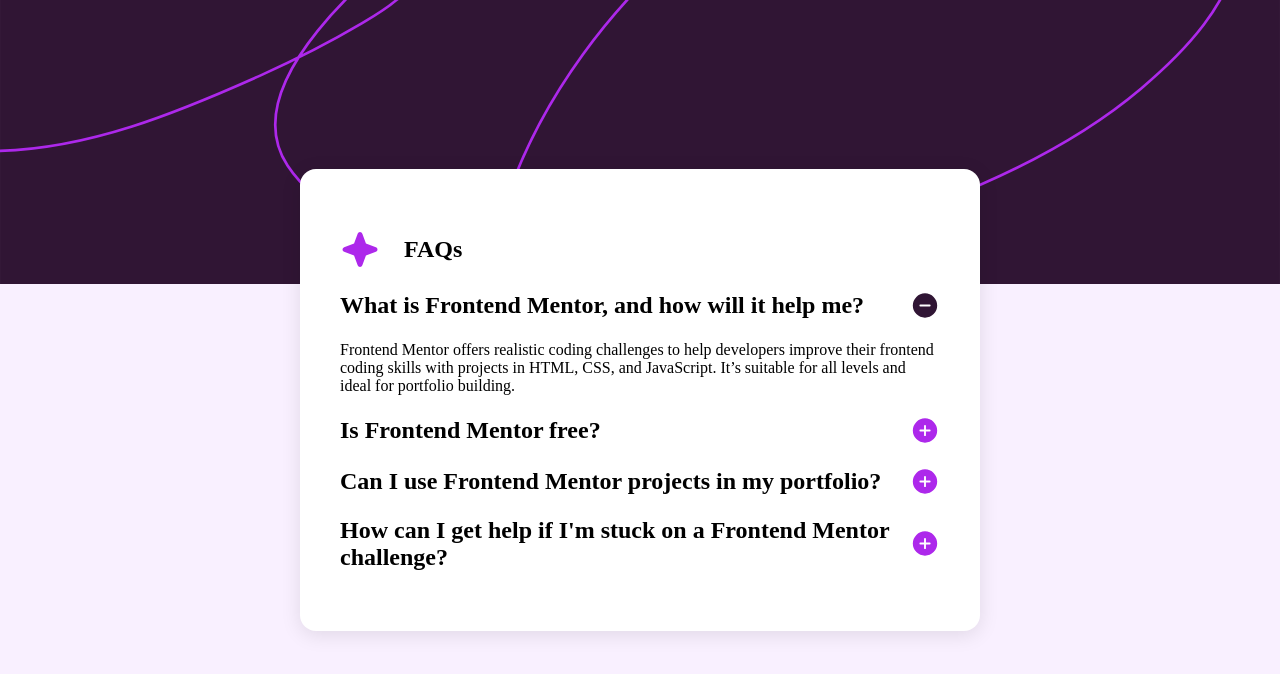
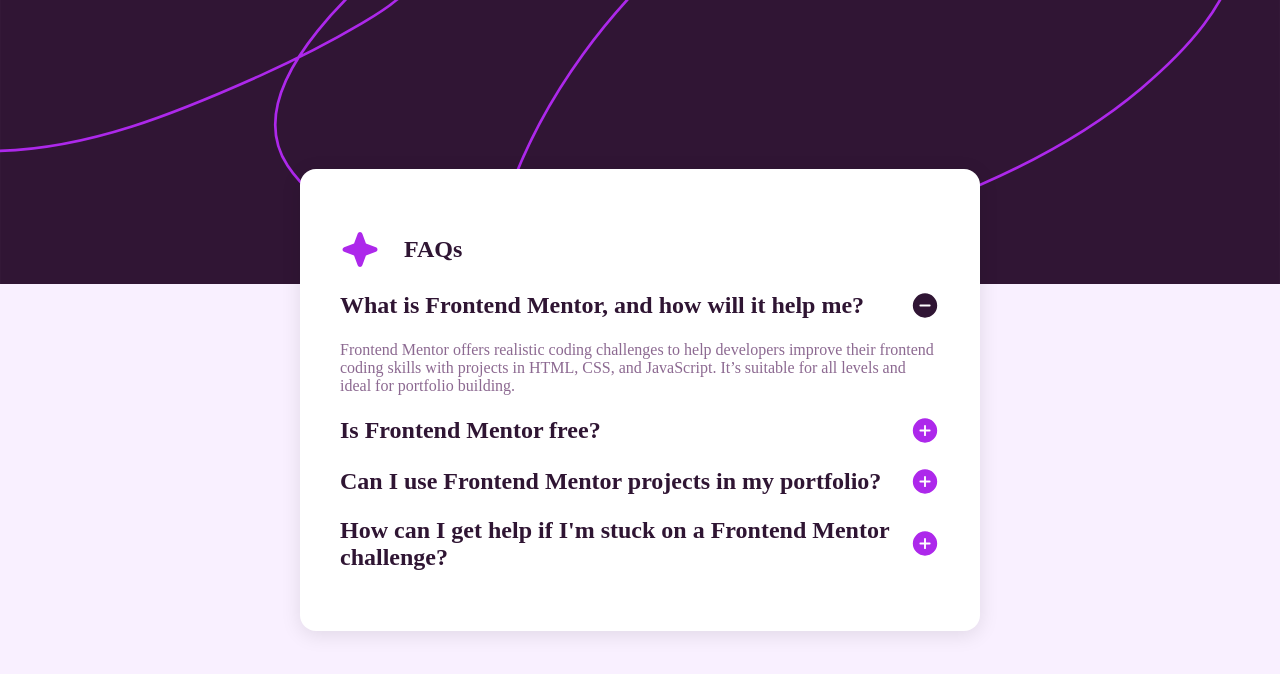
Before and after one commit to Grapava00/faq-accordion, a plain HTML site: page index.html in a window 1280 px wide. Both pictures are taken after a click on the element "What is Frontend Mentor, and how will it help me?". Drawn offline with Linux system fonts and the light colour scheme.

Commit message:
add color variables to h1, h2, and section paragraphs for improved styling

```diff
--- a/styles/style.css
+++ b/styles/style.css
@@ -36,16 +36,19 @@ h1 {
   display: flex;
   align-items: center;
   gap: 24px;
+  color: var(--purple-950);
 }
 
 h2 {
   display: flex;
   align-items: center;
   justify-content: space-between;
+  color: var(--purple-950);
 }
 
 section p {
   display: none;
+  color: var(--purple-600);
 }
 
 section.active p {
```
